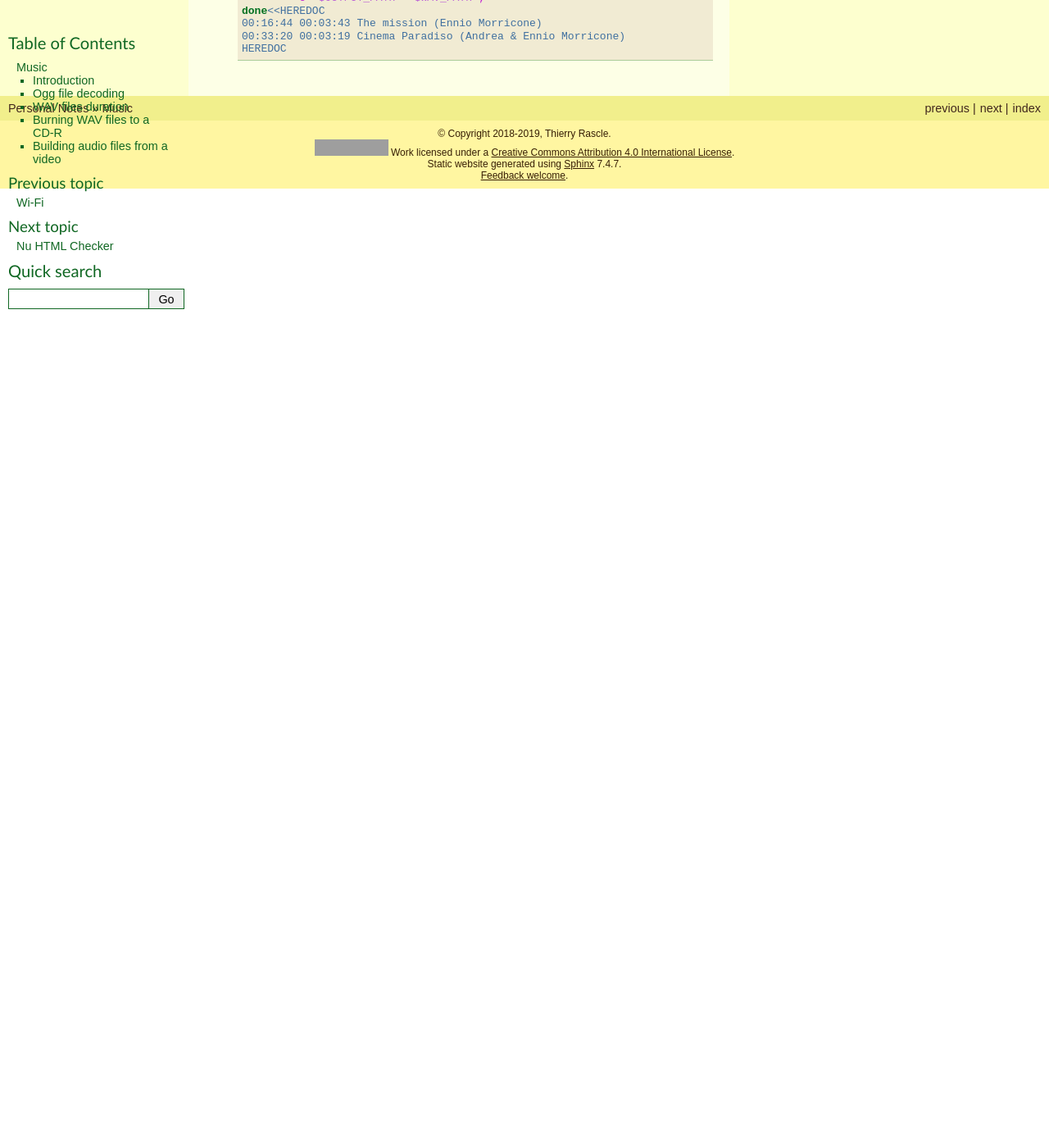
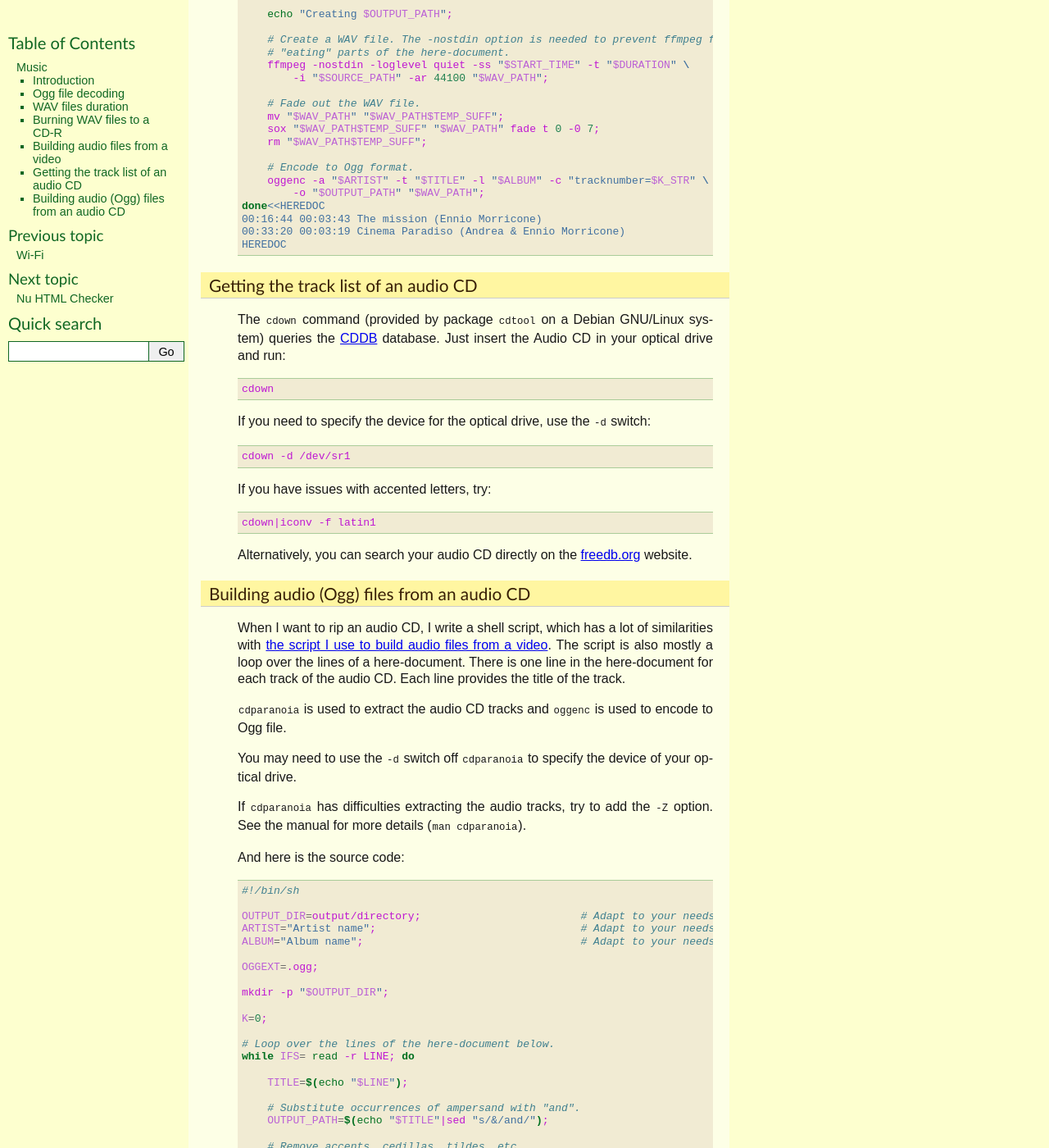
Before and after one commit to thierr26/thierr26_personal_notes_sphinx_sources, a Sphinx documentation site: the page built from source/music.rst, in a window 1280 px wide and 1400 px high, scrolled down 3585 px. Shown: the whole window at 82% size. Built offline with Sphinx 7.4.7, drawn with Linux system fonts in a browser that asks for light colours; some of the changed text lies outside the part shown; grey boxes are pictures that could not be loaded.

Commit message:
Add section about audio CD ripping

```diff
--- a/source/music.rst
+++ b/source/music.rst
@@ -58,18 +58,34 @@
 .. index::
   single: cdrskin
   single: CD-R
+  single: audio CD
+  single: optical drives devices
   pair: WAV file; burning
 
 You can burn some WAV files to a blank CD with a command like::
 
   cdrskin -v -eject -audio -pad *.wav
 
+If you need to specify the device for the optical drive, use the ``-d``
+switch::
+
+  cdrskin -d /dev/sr1 -v -eject -audio -pad *.wav
+
+``cdrskin`` should be able to list the optical drives devices with the
+``--devices`` option::
+
+  cdrskin --devices
+
+
+.. _audio_files_from_video:
 
 Building audio files from a video
 ---------------------------------
 
 .. index::
   single: Freebox
+  single: deb-multimedia.org
+  single: ffmpeg
   single: unaccent
   single: tr
   single: SoX
@@ -157,8 +173,8 @@
 
   INTERMEDIATE_FILES_DIR=intermediate/files/directory; # Adapt to your needs.
 
-  ARTIST="artist name";                                # Adapt to your needs.
-  ALBUM="album name";                                  # Adapt to your needs.
+  ARTIST="Artist name";                                # Adapt to your needs.
+  ALBUM="Album name";                                  # Adapt to your needs.
 
   OGGEXT=.ogg;
   WAVEXT=.wav;
@@ -222,3 +238,108 @@
   00:16:44 00:03:43 The mission (Ennio Morricone)
   00:33:20 00:03:19 Cinema Paradiso (Andrea & Ennio Morricone)
   HEREDOC
+
+
+Getting the track list of an audio CD
+-------------------------------------
+
+.. index::
+  single: audio CD
+  single: cdown
+  single: cdtool
+  single: iconv
+
+The ``cdown`` command (provided by package ``cdtool`` on a Debian GNU/Linux
+system) queries the `CDDB <https://en.wikipedia.org/wiki/CDDB>`_ database. Just
+insert the Audio CD in your optical drive and run::
+
+  cdown
+
+If you need to specify the device for the optical drive, use the ``-d``
+switch::
+
+  cdown -d /dev/sr1
+
+If you have issues with accented letters, try::
+
+  cdown|iconv -f latin1
+
+Alternatively, you can search your audio CD directly on the `freedb.org
+<http://www.freedb.org>`_ website.
+
+Building audio (Ogg) files from an audio CD
+-------------------------------------------
+
+.. index::
+  single: audio CD
+  single: unaccent
+  single: tr
+  single: cdparanoia
+  single: oggenc
+  pair: Ogg; encoding
+
+When I want to rip an audio CD, I write a shell script, which has a lot of
+similarities with :ref:`the script I use to build audio files from a video
+<audio_files_from_video>`. The script is also mostly a loop over the lines of a
+here-document. There is one line in the here-document for each track of the
+audio CD. Each line provides the title of the track.
+
+``cdparanoia`` is used to extract the audio CD tracks and ``oggenc`` is used to
+encode to Ogg file.
+
+You may need to use the ``-d`` switch off ``cdparanoia`` to specify the device
+of your optical drive.
+
+If ``cdparanoia`` has difficulties extracting the audio tracks, try to add the
+``-Z`` option. See the manual for more details (``man cdparanoia``).
+
+And here is the source code::
+
+  #!/bin/sh
+
+  OUTPUT_DIR=output/directory;                         # Adapt to your needs.
+  ARTIST="Artist name";                                # Adapt to your needs.
+  ALBUM="Album name";                                  # Adapt to your needs.
+
+  OGGEXT=.ogg;
+
+  mkdir -p "$OUTPUT_DIR";
+
+  K=0;
+
+  # Loop over the lines of the here-document below.
+  while IFS= read -r LINE; do
+
+      TITLE=$(echo "$LINE");
+
+      # Substitute occurrences of ampersand with "and".
+      OUTPUT_PATH=$(echo "$TITLE"|sed "s/&/and/");
+
+      # Remove accents, cedillas, tildes, etc...
+      OUTPUT_PATH=$(echo "$OUTPUT_PATH"|unaccent UTF-8);
+
+      # Convert uppercase characters to lowercase.
+      OUTPUT_PATH=$(echo "$OUTPUT_PATH"|tr '[:upper:]' '[:lower:]');
+
+      # Substitute characters that are not lowercase letters, digits or hyphen
+      # with underscores.
+      OUTPUT_PATH=$(echo -n "$OUTPUT_PATH"|tr -c "a-z0-9-" [_*]);
+
+      # Prepend track number (2 digits).
+      K=$((K + 1));
+      K_STR=$(printf "%02d" $K);
+      OUTPUT_PATH="${K_STR}_-_$OUTPUT_PATH";
+
+      OUTPUT_PATH="$OUTPUT_DIR/$OUTPUT_PATH$OGGEXT";
+
+      echo "Creating $OUTPUT_PATH";
+
+      cdparanoia $K -|oggenc -a "$ARTIST" -t "$TITLE" -l \
+      "$ALBUM" -c "tracknumber=$K_STR" -o "$OUTPUT_PATH" -;
+
+  done<<HEREDOC
+  Title for track #1
+  Title for track #2
+  ...
+  Title for last track
+  HEREDOC
```
